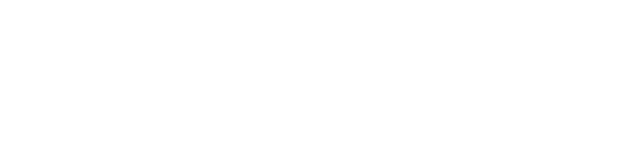
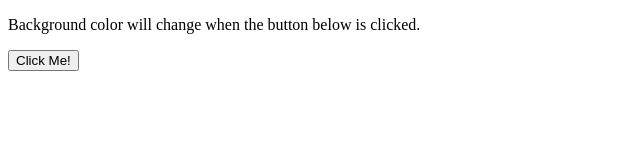
Before and after one commit to bmhan319/Color-Changer, a plain HTML site: page index.html in a window 1280 px wide. Shown: the whole page, without its empty margins (0-640 px from the left). Drawn offline with Linux system fonts and the light colour scheme.

Commit message:
html complete

```diff
--- a/index.html
+++ b/index.html
@@ -9,6 +9,17 @@
 
   <body>
 
+    <main class="wrapper">
+
+      <section class="color-box">
+        <p>Background color will change when the button below is clicked.</p>
+      </section>
+
+      <footer class="footer">
+        <button class="button" type="button">Click Me!</button>
+      </footer>
+
+    </main>
 
 
   <script src="js/main.js"></script>
```
